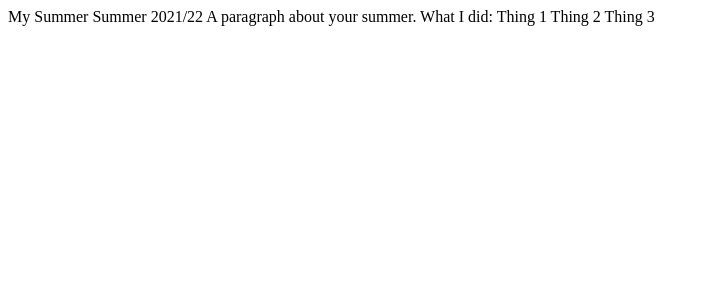
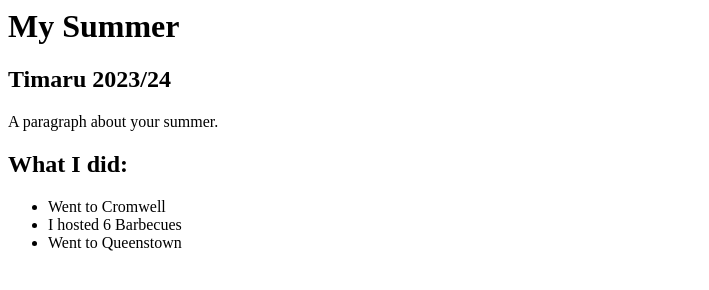
Before and after one commit to craighead-diocesan-school/summer-Neve-Is-Cool, a plain HTML site: page index.html in a window 1280 px wide. Shown: the whole page, without its empty margins (0-709 px from the left). Drawn offline with Linux system fonts and the light colour scheme.

Commit message:
Added stuff
Save

```diff
--- a/index.html
+++ b/index.html
@@ -1,11 +1,40 @@
+
+
+
+
+
+
+<h1>
 My Summer
+</h1>
 
-Summer 2021/22
+<h2>
+Timaru 2023/24
+</h2>
+<p>
+A paragraph about your summer.
+</p>
+<h2>
+What I did:
+</h2>
 
-A paragraph about your summer.
+<ul>
+<li>
+Went to Cromwell
+</li>
+<li>
+I hosted 6 Barbecues
+</li>
+<li>
+Went to Queenstown
+</li>
+</ul>
 
-What I did:
+<style>
 
-Thing 1
-Thing 2
-Thing 3
+
+
+
+
+
+</style>
```
